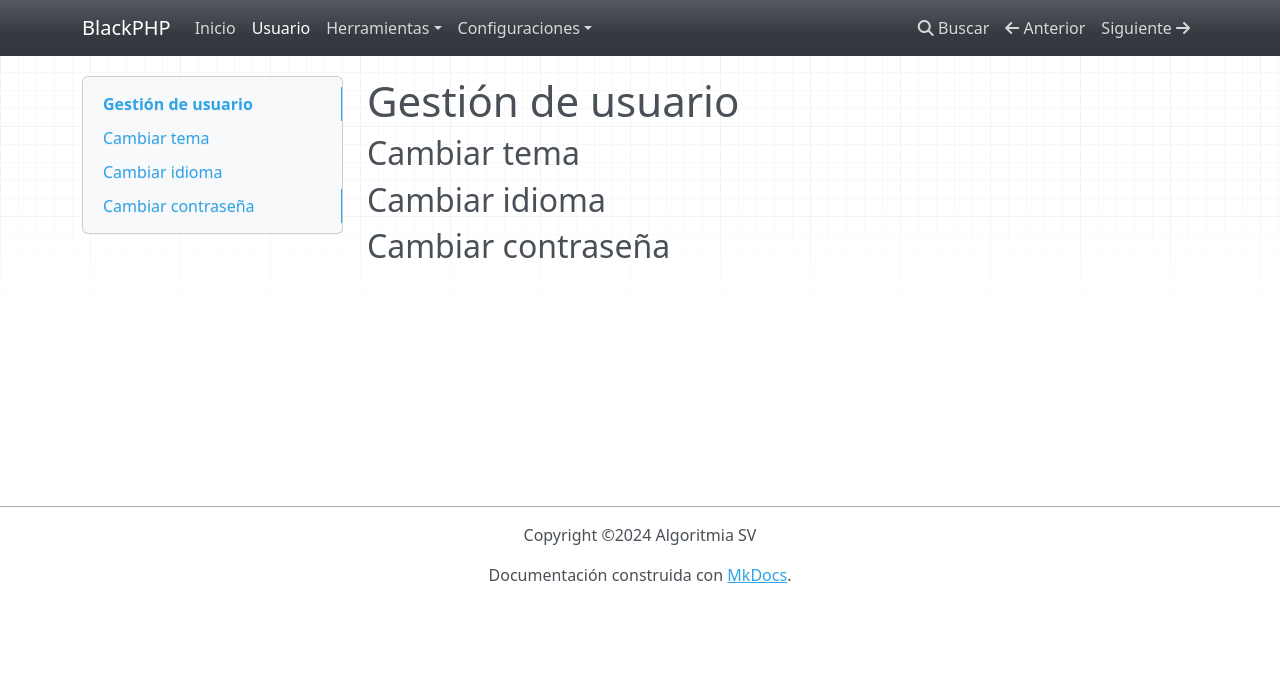
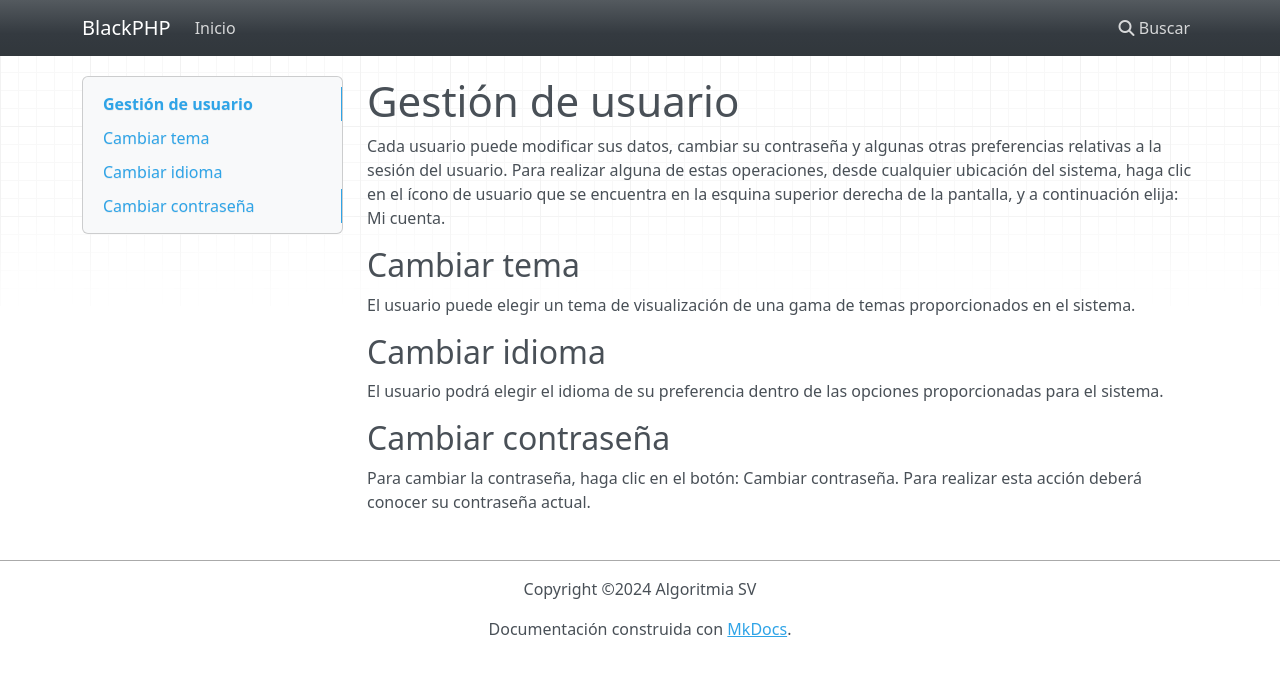
Before and after one commit to AlgoritmiaSV/blackphpManual, an MkDocs documentation site: the page built from docs/usuario.md, in a window 1280 px wide. Shown: the top 676 px of the page. Built offline with MkDocs 1.6.1, drawn with Linux system fonts in a browser that asks for light colours; nearby versions of some CDN libraries.

Commit message:
Ruta en manuales.algoritmia.sv; CSS personalizado

```diff
--- /dev/null
+++ b/docs/css/algoritmiasv.css
@@ -0,0 +1,10 @@
+.navbar-nav .nav-item:not(:first-child)
+{
+	display: none;
+}
+
+blockquote
+{
+	color: #444444;
+	font-style: italic;
+}
--- a/docs/usuario.md
+++ b/docs/usuario.md
@@ -1,7 +1,15 @@
 # Gestión de usuario
+
+Cada usuario puede modificar sus datos, cambiar su contraseña y algunas otras preferencias relativas a la sesión del usuario. Para realizar alguna de estas operaciones, desde cualquier ubicación del sistema, haga clic en el ícono de usuario que se encuentra en la esquina superior derecha de la pantalla, y a continuación elija: Mi cuenta.
 
 ## Cambiar tema
 
+El usuario puede elegir un tema de visualización de una gama de temas proporcionados en el sistema.
+
 ## Cambiar idioma
 
+El usuario podrá elegir el idioma de su preferencia dentro de las opciones proporcionadas para el sistema.
+
 ## Cambiar contraseña
+
+Para cambiar la contraseña, haga clic en el botón: Cambiar contraseña. Para realizar esta acción deberá conocer su contraseña actual.
--- a/mkdocs.yml
+++ b/mkdocs.yml
@@ -1,8 +1,9 @@
 site_name: BlackPHP
-site_url: https://docs.blackphp.com
+site_url: https://manuales.algoritmia.sv/blackphp/
 site_description: Manual de usuario de BlackPHP
 site_author: Edwin Fajardo
 copyright: Copyright &copy;2024 Algoritmia SV
+site_dir: /store/bphp/manuals/blackphp
 nav:
   - Inicio: index.md
   - Usuario: usuario.md
@@ -18,3 +19,5 @@ theme:
   name: mkdocs
   nav_style: dark
   locale: es
+extra_css:
+  - css/algoritmiasv.css
```
